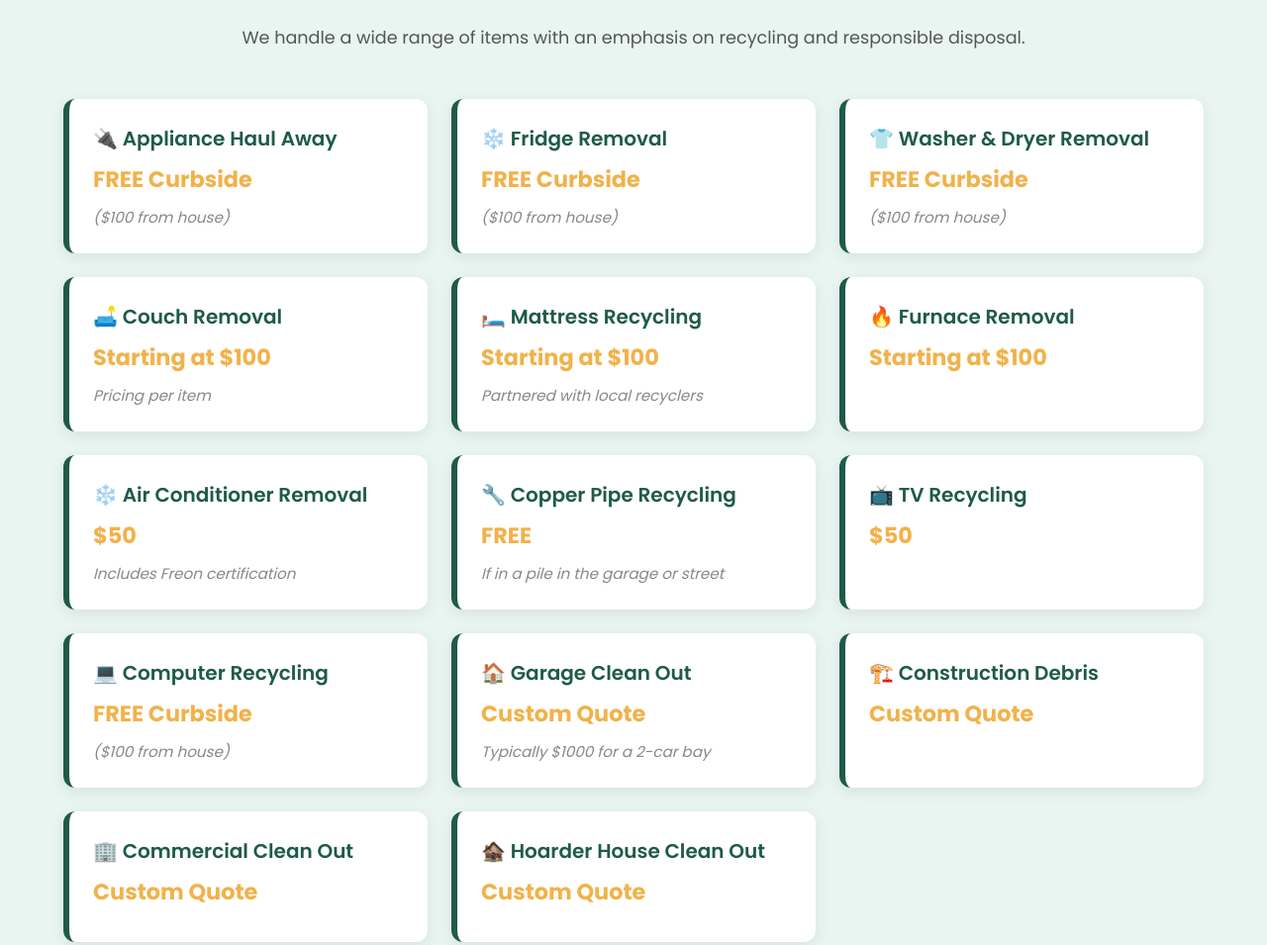
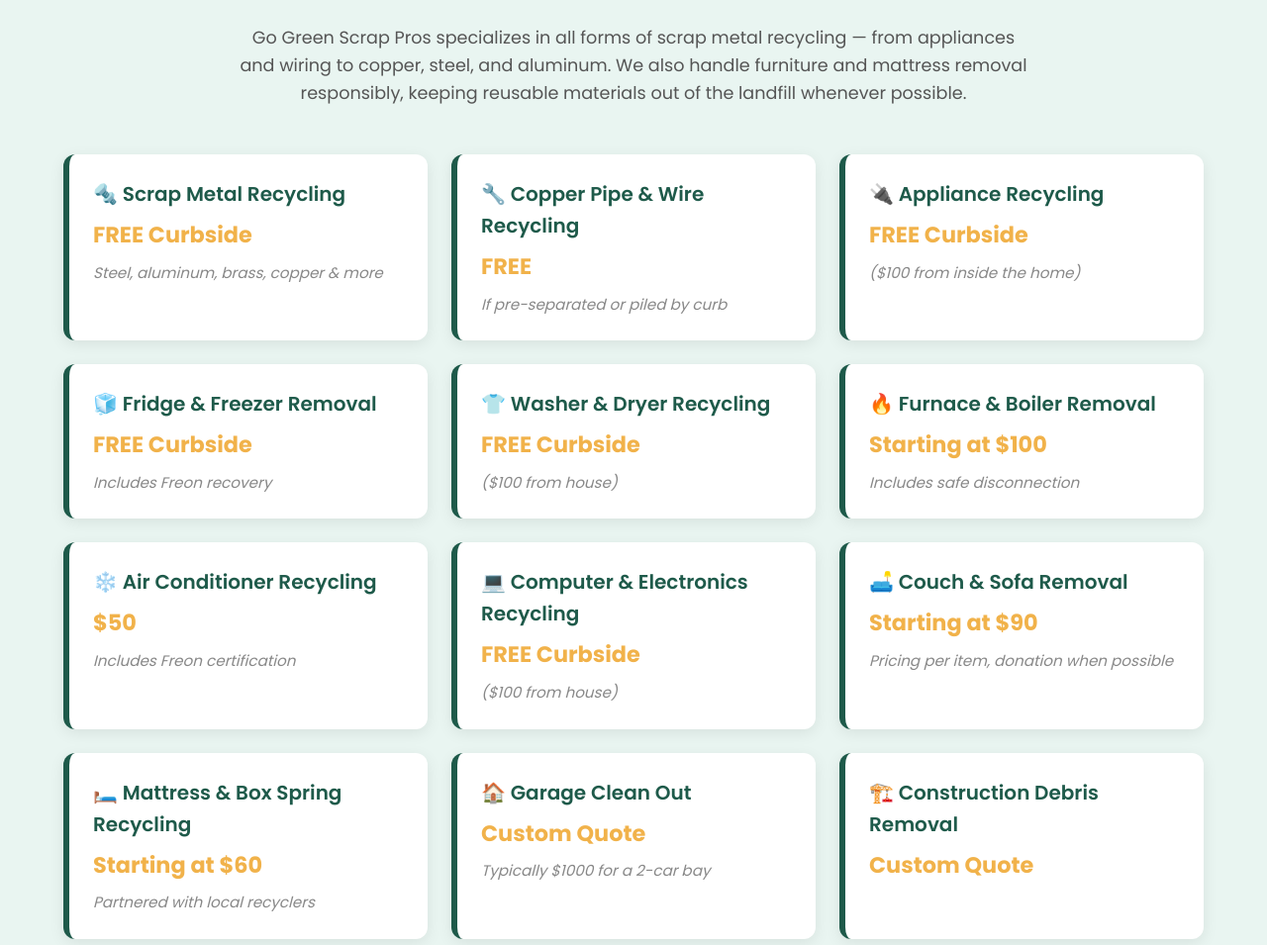
Before and after one commit to snowmac/go-green-scrap-pros-website, a plain HTML site: page index.html in a window 1280 px wide. Shown: the part 1860-2815 px from the top of the page at 99% size. Drawn offline with Linux system fonts and the light colour scheme.

Commit message:
--wip-- [skip ci]

```diff
--- a/index.html
+++ b/index.html
@@ -128,70 +128,90 @@
       <div class="container">
         <h2>Our Services</h2>
         <p class="intro-text">
-          We handle a wide range of items with an emphasis on recycling and responsible disposal.
+          Go Green Scrap Pros specializes in all forms of scrap metal recycling — from appliances and wiring to copper, steel, and aluminum.
+          We also handle furniture and mattress removal responsibly, keeping reusable materials out of the landfill whenever possible.
         </p>
+
         <div class="services-grid">
+          <!-- Scrap Metal & Recycling Focus -->
           <div class="service-card-new">
-            <div class="service-title">🔌 Appliance Haul Away</div>
+            <div class="service-title">🔩 Scrap Metal Recycling</div>
+            <div class="service-price">FREE Curbside</div>
+            <div class="service-note">Steel, aluminum, brass, copper & more</div>
+          </div>
+
+          <div class="service-card-new">
+            <div class="service-title">🔧 Copper Pipe & Wire Recycling</div>
+            <div class="service-price">FREE</div>
+            <div class="service-note">If pre-separated or piled by curb</div>
+          </div>
+
+          <div class="service-card-new">
+            <div class="service-title">🔌 Appliance Recycling</div>
+            <div class="service-price">FREE Curbside</div>
+            <div class="service-note">($100 from inside the home)</div>
+          </div>
+
+          <div class="service-card-new">
+            <div class="service-title">🧊 Fridge & Freezer Removal</div>
+            <div class="service-price">FREE Curbside</div>
+            <div class="service-note">Includes Freon recovery</div>
+          </div>
+
+          <div class="service-card-new">
+            <div class="service-title">👕 Washer & Dryer Recycling</div>
             <div class="service-price">FREE Curbside</div>
             <div class="service-note">($100 from house)</div>
           </div>
+
           <div class="service-card-new">
-            <div class="service-title">❄️ Fridge Removal</div>
+            <div class="service-title">🔥 Furnace & Boiler Removal</div>
+            <div class="service-price">Starting at $100</div>
+            <div class="service-note">Includes safe disconnection</div>
+          </div>
+
+          <div class="service-card-new">
+            <div class="service-title">❄️ Air Conditioner Recycling</div>
+            <div class="service-price">$50</div>
+            <div class="service-note">Includes Freon certification</div>
+          </div>
+
+          <div class="service-card-new">
+            <div class="service-title">💻 Computer & Electronics Recycling</div>
             <div class="service-price">FREE Curbside</div>
             <div class="service-note">($100 from house)</div>
           </div>
+
+          <!-- Furniture & Mattresses -->
           <div class="service-card-new">
-            <div class="service-title">👕 Washer & Dryer Removal</div>
-            <div class="service-price">FREE Curbside</div>
-            <div class="service-note">($100 from house)</div>
+            <div class="service-title">🛋️ Couch & Sofa Removal</div>
+            <div class="service-price">Starting at $90</div>
+            <div class="service-note">Pricing per item, donation when possible</div>
           </div>
+
           <div class="service-card-new">
-            <div class="service-title">🛋️ Couch Removal</div>
-            <div class="service-price">Starting at $100</div>
-            <div class="service-note">Pricing per item</div>
-          </div>
-          <div class="service-card-new">
-            <div class="service-title">🛏️ Mattress Recycling</div>
-            <div class="service-price">Starting at $100</div>
+            <div class="service-title">🛏️ Mattress & Box Spring Recycling</div>
+            <div class="service-price">Starting at $60</div>
             <div class="service-note">Partnered with local recyclers</div>
           </div>
-          <div class="service-card-new">
-            <div class="service-title">🔥 Furnace Removal</div>
-            <div class="service-price">Starting at $100</div>
-          </div>
-          <div class="service-card-new">
-            <div class="service-title">❄️ Air Conditioner Removal</div>
-            <div class="service-price">$50</div>
-            <div class="service-note">Includes Freon certification</div>
-          </div>
-          <div class="service-card-new">
-            <div class="service-title">🔧 Copper Pipe Recycling</div>
-            <div class="service-price">FREE</div>
-            <div class="service-note">If in a pile in the garage or street</div>
-          </div>
-          <div class="service-card-new">
-            <div class="service-title">📺 TV Recycling</div>
-            <div class="service-price">$50</div>
-          </div>
-          <div class="service-card-new">
-            <div class="service-title">💻 Computer Recycling</div>
-            <div class="service-price">FREE Curbside</div>
-            <div class="service-note">($100 from house)</div>
-          </div>
+
+          <!-- Larger Jobs -->
           <div class="service-card-new">
             <div class="service-title">🏠 Garage Clean Out</div>
             <div class="service-price">Custom Quote</div>
             <div class="service-note">Typically $1000 for a 2-car bay</div>
           </div>
+
           <div class="service-card-new">
-            <div class="service-title">🏗️ Construction Debris</div>
+            <div class="service-title">🏗️ Construction Debris Removal</div>
             <div class="service-price">Custom Quote</div>
           </div>
+
           <div class="service-card-new">
             <div class="service-title">🏢 Commercial Clean Out</div>
             <div class="service-price">Custom Quote</div>
           </div>
+
           <div class="service-card-new">
             <div class="service-title">🏚️ Hoarder House Clean Out</div>
             <div class="service-price">Custom Quote</div>
@@ -199,6 +219,7 @@
         </div>
       </div>
     </section>
+
 
     <section class="testimonials">
       <div class="container">
```
